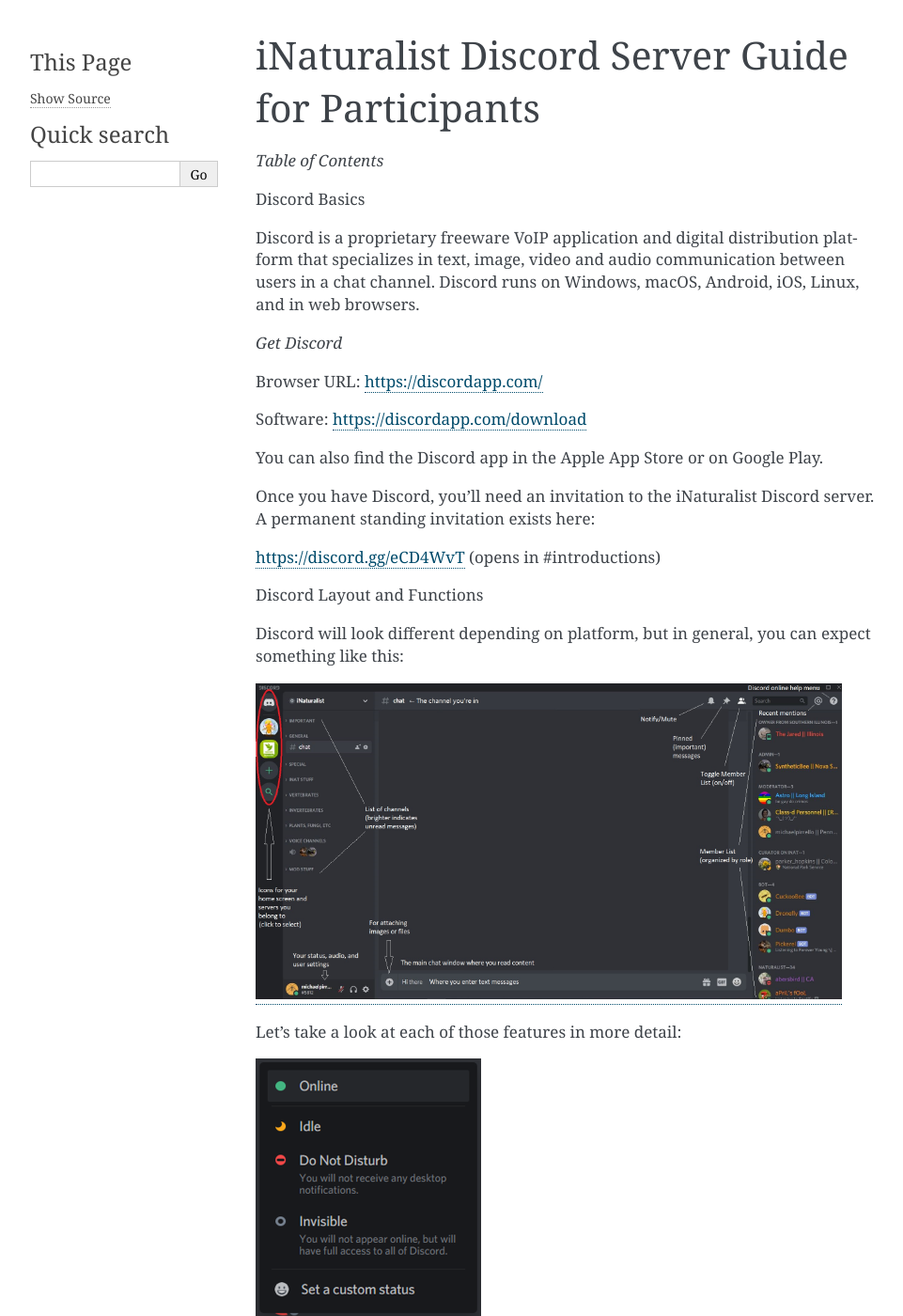
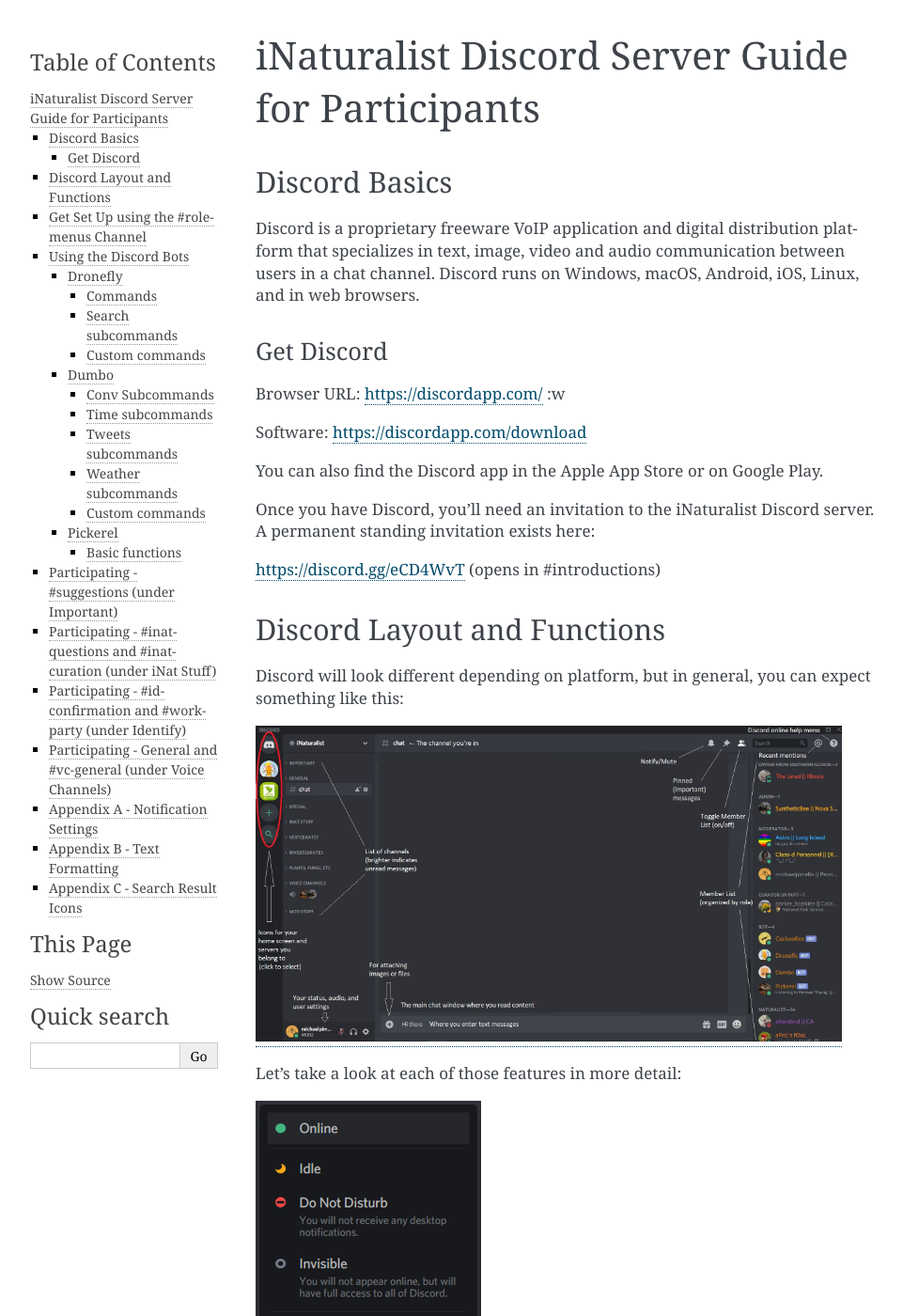
Before and after one commit to dronefly-garden/dronefly, a Sphinx documentation site: the page built from docs/guide_for_participants.rst, in a window 1280 px wide and 1400 px high. Shown: the whole window at 94% size, without its empty margins (148-1109 px from the left). Built offline with Sphinx 7.4.7, drawn with Linux system fonts in a browser that asks for light colours; some of the changed text lies outside the part shown.

Commit message:
Make (and slightly reword) headings.

```diff
--- a/docs/guide_for_participants.rst
+++ b/docs/guide_for_participants.rst
@@ -29,6 +31,7 @@
 https://discord.gg/eCD4WvT (opens in #introductions)
 
 Discord Layout and Functions
+----------------------------
 
 Discord will look different depending on platform, but in general, you
 can expect something like this:
@@ -123,6 +126,7 @@
 occur).
 
 Get Set Up using the #role-menus Channel
+----------------------------------------
 
 The #role-menus channel (under the Important heading) is one of the
 first channels every new user should visit. Configuring details about
@@ -139,6 +143,7 @@
 server will earn you the Naturalist role.
 
 Using the Discord Bots
+----------------------
 
 Access to the Discord bots is one of the great benefits of being on the
 server. Bots are primarily for obtaining information.
@@ -171,7 +176,8 @@
    typed
 -  If there are [square brackets,] it is an optional input
 
-**Dronefly**
+Dronefly
+^^^^^^^^
 
 (access help using *,help*)
 
@@ -183,7 +189,8 @@
 Syntax:*,inat -*\ Access the iNaturalist platform. See the help topics
 for each subcommand for details.
 
-*Subcommands*:
+Commands
+""""""""
 
 *,image* (*,img*) - Show default iNaturalist image for taxon
 query.\ |image15|\ |image16|
@@ -253,7 +260,8 @@
 
 *,search* (*,s*) - Search iNat.
 
-*Subcommands:*
+Search subcommands
+""""""""""""""""""
 
 *inactive* - Search iNat taxa (includes inactive - exact match only)
 
@@ -335,7 +343,8 @@
 Dronefly also utilizes custom commands that can be used to draw data
 from other nature-related sites:
 
-*Custom commands:*
+Custom commands
+"""""""""""""""
 
 *,bhl*-
 `https://www.biodiversitylibrary.org/search?searchTerm={0:query}#/titles <https://www.biodiversitylibrary.org/search?searchTerm=lygaeus+kalmii#/titles>`__
@@ -459,13 +468,15 @@
 https://www.xeno-canto.org/species/%7B0:query%7D-%7B1:query%7D?query=ssp:%22%7B2:query%7D%22
 (put bird subspecies of interest after command)
 
-**Dumbo**
+Dumbo
+^^^^^
 
 (access help using *-help*)
 
 *-conv* - Convert a value
 
-*Subcommands*:
+Conv Subcommands
+""""""""""""""""
 
 celsius (c) Convert degree Celsius to Fahrenheit or Kelvin.
 
@@ -498,7 +509,8 @@
 For the list of supported timezones, see here:
 https://en.wikipedia.org/wiki/List_of_tz_database_time_zones
 
-*Subcommands:*
+Time subcommands
+""""""""""""""""
 
 compare Compare your saved timezone with another user's timezone.
 
@@ -512,7 +524,8 @@
 
 *-tweets* - Gets information from Twitter's API\ |image39|
 
-*Subcommands:*
+Tweets subcommands
+""""""""""""""""""
 
 gettweets Display a users tweets as a scrollable message
 
@@ -531,7 +544,8 @@
 Syntax: *-weather <location>* (location must take the form of city,
 Country Code, for example: *-weather New York,US*)
 
-*Subcommands*:
+Weather subcommands
+"""""""""""""""""""
 
 cityid Display weather in a given location
 
@@ -547,7 +561,8 @@
 
 Dumbo also uses custom commands:
 
-*Custom commands:*
+Custom commands
+"""""""""""""""
 
 *-abbrev* - https://www.abbreviations.com/%7B0:query%7D
 
@@ -566,7 +581,8 @@
 
 *-wiktionary*- https://en.wiktionary.org/wiki/%7B0:query%7D
 
-**Pickerel**
+Pickerel
+^^^^^^^^
 
 (access help using $help)
 
@@ -628,7 +644,8 @@
 channels. If one is busy with an ongoing discussion, and you want to
 start a new topic, use the other.
 
-*Basic functions*
+Basic functions
+"""""""""""""""
 
 Typing\ *@username* will “ping” the user.
 
@@ -644,10 +661,12 @@
 pinned.
 
 Participating - #suggestions (under Important)
+----------------------------------------------
 
 Anyone can make a suggestion to improve the server in this channel.
 
 Participating - #inat-questions and #inat-curation (under iNat Stuff)
+---------------------------------------------------------------------
 
 Ask and answer user and curator questions about iNaturalist and how it
 works in these channels. Don’t forget to check pinned messages and use
@@ -656,6 +675,7 @@
 another good place to post questions: https://forum.inaturalist.org/
 
 Participating - #id-confirmation and #work-party (under Identify)
+-----------------------------------------------------------------
 
 Use the #id-confirmation channel for:
 
@@ -680,8 +700,8 @@
 -  https://forum.inaturalist.org/t/computer-vision-clean-up-wiki/7281
 -  https://forum.inaturalist.org/t/ways-to-help-out-on-inat-wiki/1983
 
-Participating - |image47|\ General and #vc-general (under Voice
-Channels)
+Participating - |image47|\ General and #vc-general (under Voice Channels)
+-------------------------------------------------------------------------
 
 Voice channels (like |image48|) allow you to talk and listen to other
 iNaturalist Discord Server participants in real time.
@@ -700,6 +720,7 @@
 presenting.
 
 Appendix A - Notification Settings
+----------------------------------
 
 Suggested starting point for Notification Settings:|image52|
 
@@ -709,6 +730,7 @@
 each channel (example shown is not a recommendation).
 
 Appendix B - Text Formatting
+----------------------------
 
 |image54|
 
@@ -745,6 +767,7 @@
 */shrug* Oh well!)
 
 Appendix C - Search Result Icons
+--------------------------------
 
 Dronefly search results are accompanied by icons as follows:
 
```
Also changed, not shown: other parts of docs/guide_for_participants.rst (+4 -2 lines).
